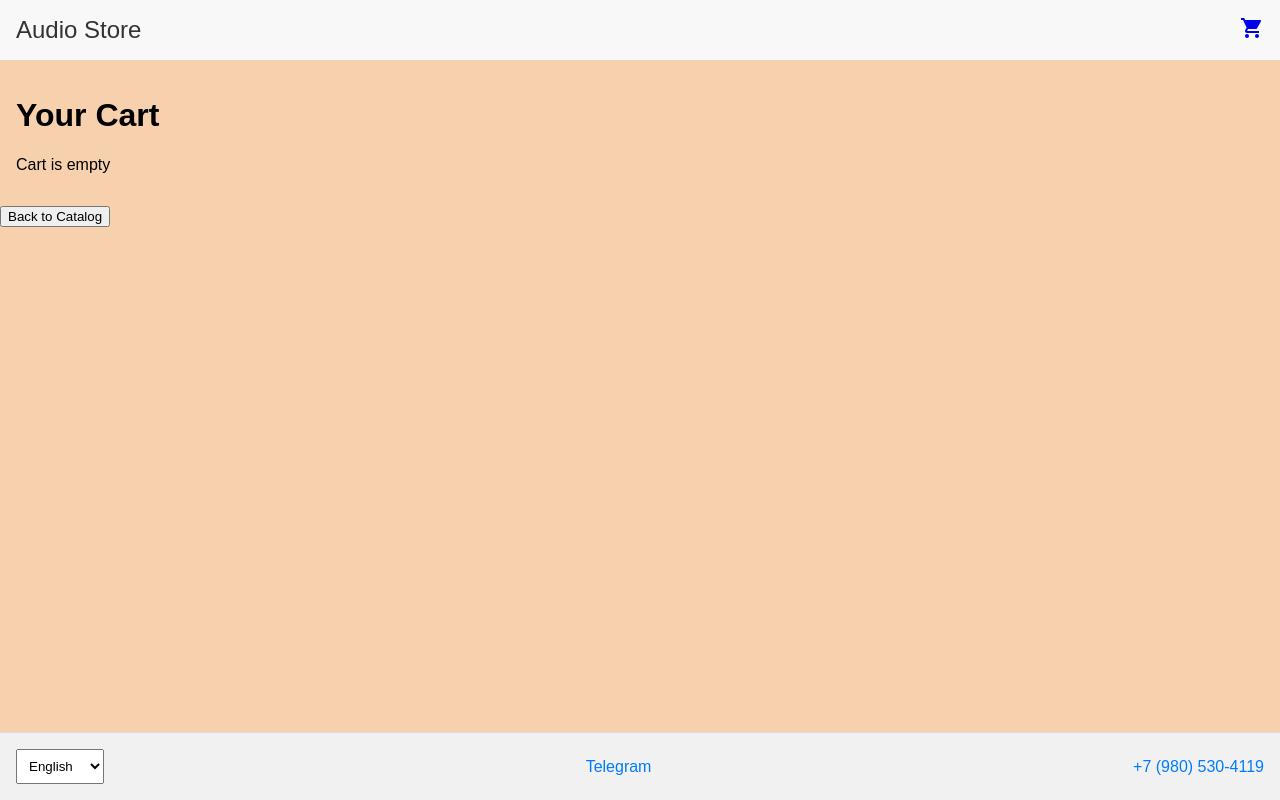
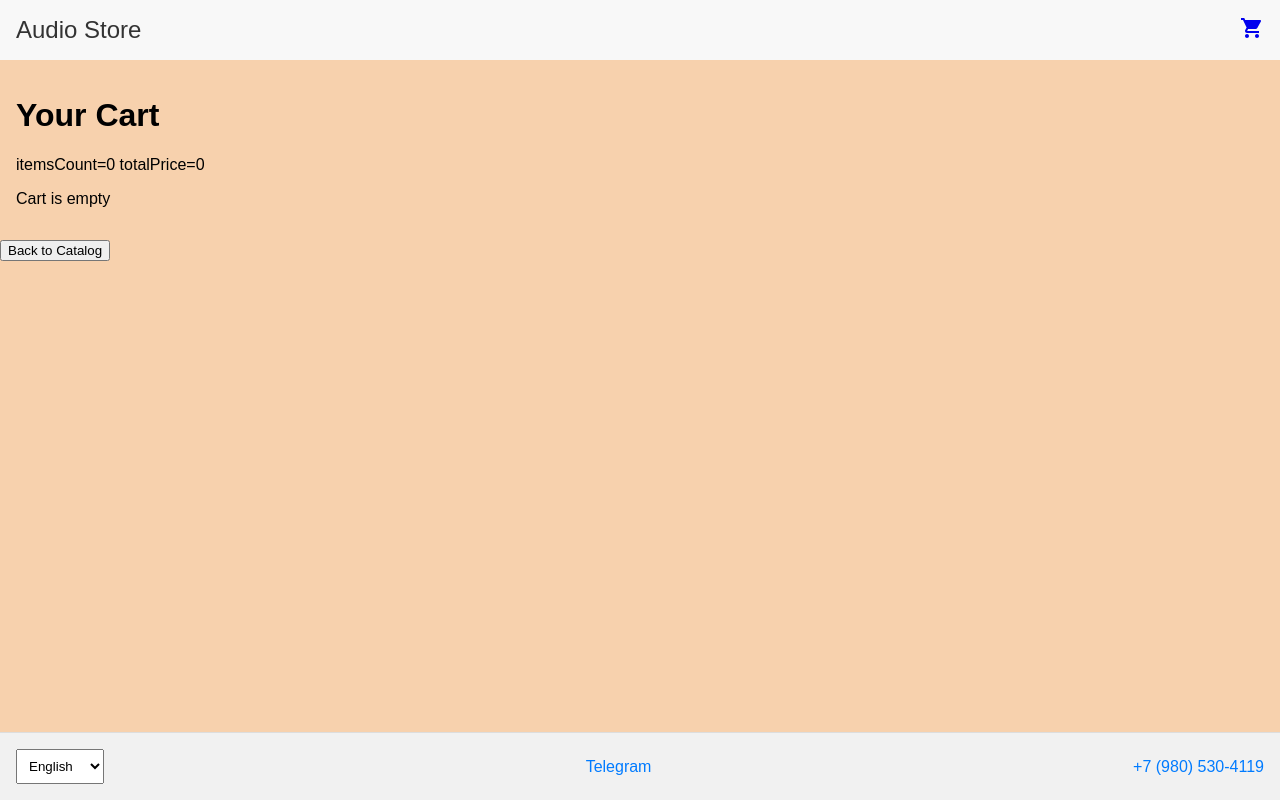
Before and after one commit to RozaZhaisanova/invite, a React (Create React App) app: page /cart in a window 1280 px wide. Built offline with nearby package versions, Linux system fonts and the light colour scheme.

Commit message:
fixed cart

```diff
--- a/src/components/Cart/index.tsx
+++ b/src/components/Cart/index.tsx
@@ -1,15 +1,19 @@
 import React from "react";
 import styled from "styled-components";
-
+import { useCart } from "../../contexts/CartContext";
 const CartContainer = styled.div`
   padding: 1rem;
 `;
-const Cart = () => (
-  <CartContainer>
-    <h1>Your Cart</h1>
-    {/* Здесь можно добавить логику отображения товаров в корзине */}
-    <p>Cart is empty</p>
-  </CartContainer>
-);
+const Cart = () => {
+  const { cart } = useCart();
+
+  return (
+    <CartContainer>
+      <h1>Your Cart</h1>
+      itemsCount={cart.itemsCount} totalPrice={cart.totalPrice}
+      <p>Cart is empty</p>
+    </CartContainer>
+  );
+};
 
 export default Cart;
--- a/src/pages/CartPage/index.tsx
+++ b/src/pages/CartPage/index.tsx
@@ -1,13 +1,16 @@
 import React from "react";
+import { useNavigate } from "react-router-dom";
 
 import Cart from "../../components/Cart";
 
-const CartPage = () => (
-  <>
-    <Cart />
-    {/* Добавьте кнопку возврата */}
-    <button onClick={() => window.history.back()}>Back to Catalog</button>
-  </>
-);
+const CartPage: React.FC = () => {
+  const navigate = useNavigate();
+  return (
+    <>
+      <Cart />
+      <button onClick={() => navigate("/")}>Back to Catalog</button>
+    </>
+  );
+};
 
 export default CartPage;
```
